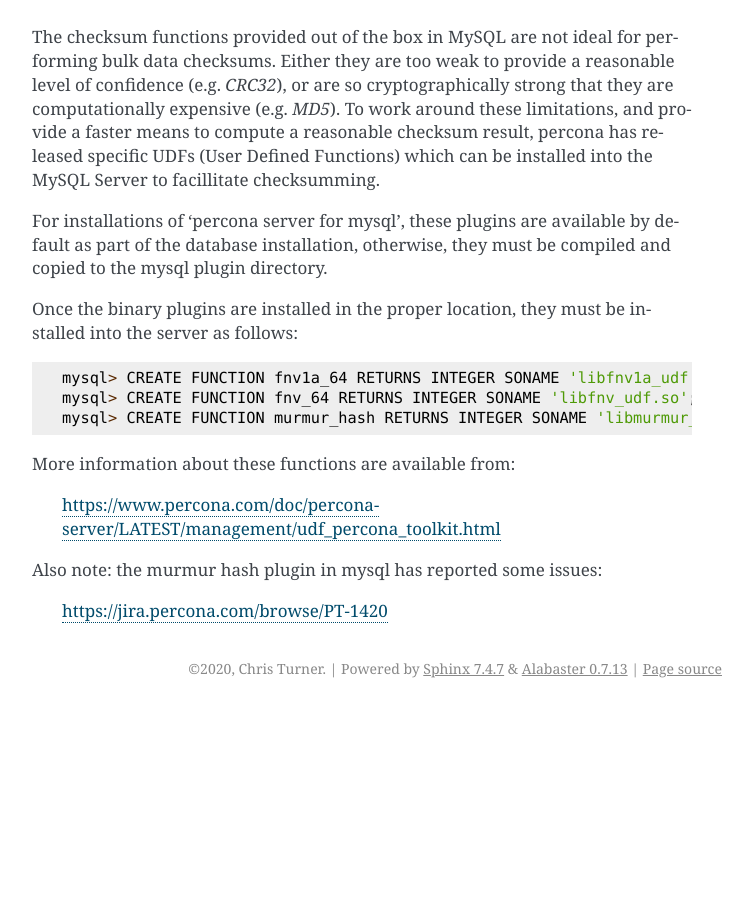
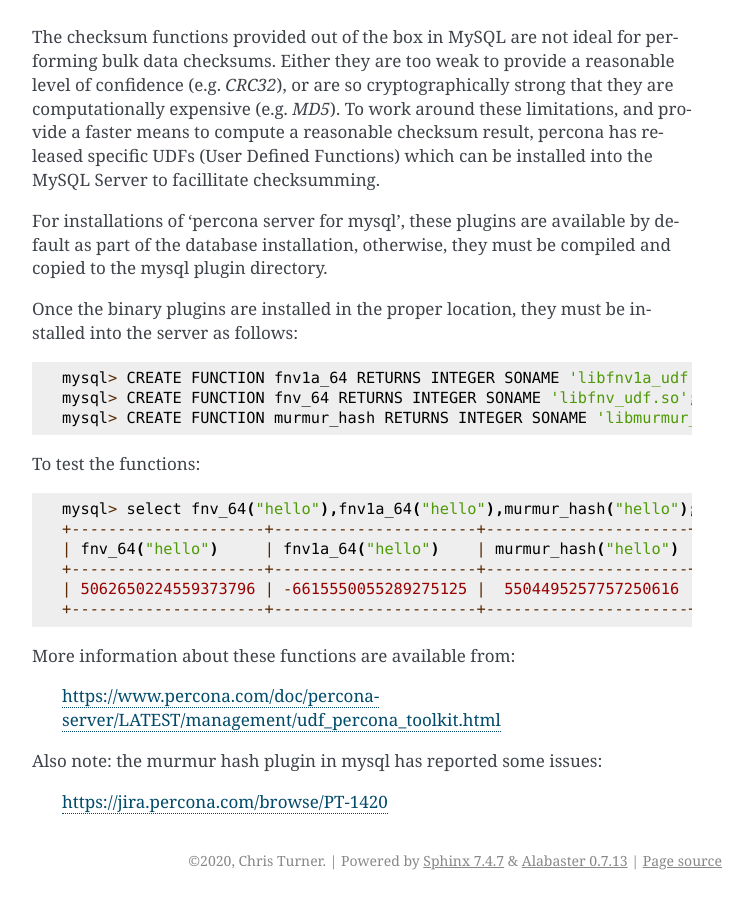
Before and after one commit to atlab/mysql-admin-notes, a Sphinx documentation site: the page built from source/replication/replication-cksum.rst, in a window 1280 px wide and 900 px high, scrolled down 1282 px. Shown: the whole window, without its empty margins (388-1141 px from the left). Built offline with Sphinx 7.4.7, drawn with Linux system fonts in a browser that asks for light colours; before the commit the page ends 1990 px from its top, so only the background shows below that.

Commit message:
replication-cksum.rst: add notes on testing percona hash udfs

```diff
--- a/source/replication/replication-cksum.rst
+++ b/source/replication/replication-cksum.rst
@@ -70,6 +70,15 @@
     mysql> CREATE FUNCTION fnv_64 RETURNS INTEGER SONAME 'libfnv_udf.so';
     mysql> CREATE FUNCTION murmur_hash RETURNS INTEGER SONAME 'libmurmur_udf.so';
 
+To test the functions::
+
+    mysql> select fnv_64("hello"),fnv1a_64("hello"),murmur_hash("hello");
+    +---------------------+----------------------+----------------------+
+    | fnv_64("hello")     | fnv1a_64("hello")    | murmur_hash("hello") |
+    +---------------------+----------------------+----------------------+
+    | 5062650224559373796 | -6615550055289275125 |  5504495257757250616 |
+    +---------------------+----------------------+----------------------+
+
 More information about these functions are available from:
 
   https://www.percona.com/doc/percona-server/LATEST/management/udf_percona_toolkit.html
```
